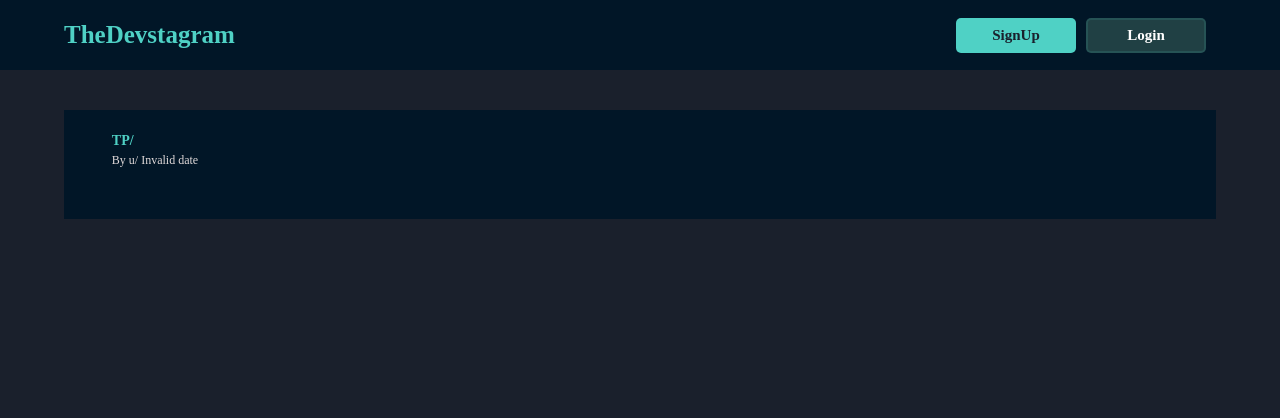
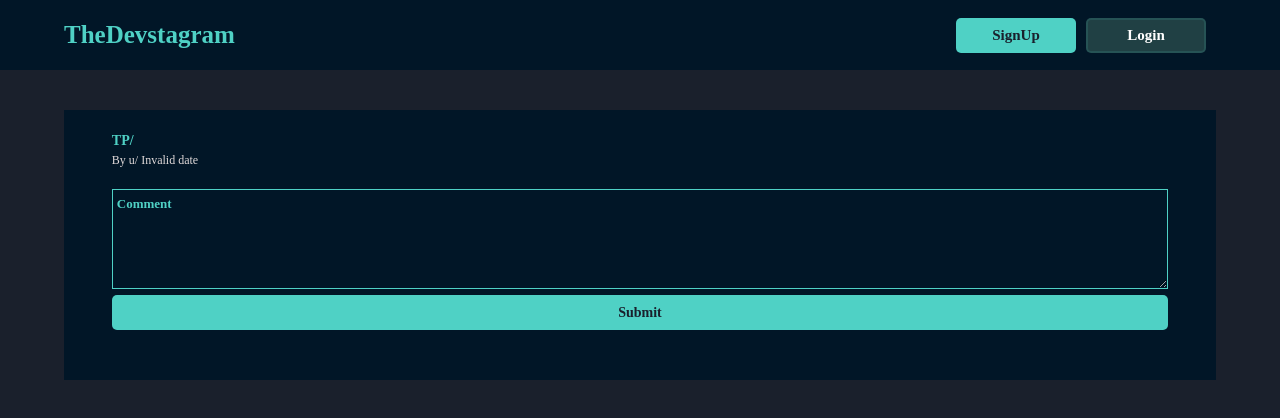
Before and after one commit to mnedzka/devstagram-client, a React (Create React App) app: page /post/1 in a window 1280 px wide. Shown: the top 418 px of the page. Built offline with nearby package versions, Linux system fonts and the light colour scheme; no server answers.

Commit message:
Minor bug fix where the last post would display white margin

```diff
--- a/src/Components/Reusable/Post/Post.css
+++ b/src/Components/Reusable/Post/Post.css
@@ -1,11 +1,11 @@
 .post {
   width: 100%;
-  max-height: 300px;
+  max-height: 400px;
   overflow: hidden;
   color: white;
   background-color: #011627;
   font-family: "Inter";
-  margin: 20px 0;
+  margin: 20px 0 0;
 }
 
 .post__container {
--- a/src/Components/Reusable/Post/Post.scss
+++ b/src/Components/Reusable/Post/Post.scss
@@ -3,7 +3,7 @@
 
 .post{
   width: 100%;
-  max-height: 300px;
+  max-height: 400px;
 
   overflow: hidden;
 
@@ -12,7 +12,7 @@
 
   font-family: $fontPrimary;
 
-  margin: 20px 0;
+  margin: 20px 0 0;
 
   &__container{
     width: 95%;
--- /dev/null
+++ b/src/Components/SinglePost/PostForm/PostForm.css
@@ -0,0 +1,39 @@
+.post-form {
+  width: 100%;
+  margin: 20px 0;
+}
+
+.post-form__container {
+  width: 95%;
+  margin: auto;
+  position: relative;
+}
+
+.post-form__textarea {
+  width: 100%;
+  min-height: 100px;
+  background-color: transparent;
+  border: 1.5px solid #4FD1C5;
+  outline: none;
+  font-size: 14px;
+  padding: 10px 5px;
+}
+
+.post-form__textarea:valid ~ label,
+.post-form__textarea:focus ~ label {
+  top: -9px;
+  left: 15px;
+  background-color: #011627;
+  padding: 1px 3px;
+}
+
+.post-form__label {
+  position: absolute;
+  color: #4FD1C5;
+  font-family: "Jetbrains Mono";
+  font-weight: 700;
+  font-size: 13px;
+  left: 5px;
+  top: 5px;
+  transition: 0.5s all ease-in-out;
+}
--- /dev/null
+++ b/src/Components/SinglePost/PostForm/PostForm.jsx
@@ -0,0 +1,44 @@
+import React, {useState, useContext} from 'react'
+import axios from 'axios'
+import {AuthContext} from '../../Context/AuthContext'
+import './PostForm.css'
+import { ActionButton } from '../../Reusable/Buttons/Buttons'
+import {useToast} from '@chakra-ui/react'
+const PostForm = () => {
+
+  const toast = useToast()
+  const { currentUser } = useContext(AuthContext)
+  const [comment, setComment] = useState('')
+
+  const handleCommentSubmit = e => {
+    e.preventDefault()
+    if(currentUser){
+
+      const formattedDetails = {
+        username: currentUser.displayName
+      }
+      axios.post('http://localhost:5000/comments/add')
+    } else {
+      toast({
+        title: "Failed to add comment",
+        description: "You need to create an account to comment",
+        status: "error",
+        duration: 9000,
+        isClosable: true,
+      })
+    }
+
+  }
+
+  return (
+    <form className="post-form" onSubmit={handleCommentSubmit}>
+      <div className="post-form__container">
+        <textarea name="comment" className="post-form__textarea" value={comment} onChange={e => setComment(e.target.value)} required/>
+        <label className="post-form__label">Comment</label>
+        <ActionButton buttonColor="blue" buttonSize="lg" buttonText="Submit" buttonVariant="filled" onClick={handleCommentSubmit} />
+      </div>
+    </form>
+  )
+}
+
+export default PostForm
--- /dev/null
+++ b/src/Components/SinglePost/PostForm/PostForm.scss
@@ -0,0 +1,51 @@
+@import '../../../config';
+
+.post-form{
+  width: 100%;
+
+  margin: 20px 0;
+
+  &__container{
+    width: 95%;
+    margin: auto;
+    position: relative;
+  }
+
+  &__textarea{
+    width: 100%;
+    min-height: 100px;
+    background-color: transparent;
+
+    border: 1.5px solid $textColor;
+    outline: none;
+
+    font-size: 14px;
+
+    padding: 10px 5px;
+
+    &:valid ~ label,
+    &:focus ~ label{
+      top: -9px;
+      left: 15px;
+
+      background-color: $postBackground;
+
+      padding: 1px 3px;
+    }
+  }
+
+  &__label{
+    position: absolute;
+    color: $textColor;
+
+    font-family: "Jetbrains Mono";
+    font-weight: 700;
+    font-size: 13px;
+
+    left: 5px;
+    top: 5px;
+
+    transition: 0.5s all ease-in-out
+
+  }
+}
--- a/src/Components/SinglePost/SinglePostPage.jsx
+++ b/src/Components/SinglePost/SinglePostPage.jsx
@@ -1,5 +1,6 @@
 import React from 'react'
 import SinglePostContent from './PostContent/PostContent'
+import PostForm from './PostForm/PostForm'
 // import SinglePostContent from './PostContent/PostContent'
 //
 import './SinglePostPage.css'
@@ -10,6 +11,7 @@
     <section className="single-post">
       <div className="single-post__container">
         <SinglePostContent />
+        <PostForm />
       </div>
     </section>
   )
```
Also changed, not shown: src/Components/Context/CommentContext.js (added, +16 -0 lines), 1 other file (tests, documents, lock files or other folders).
